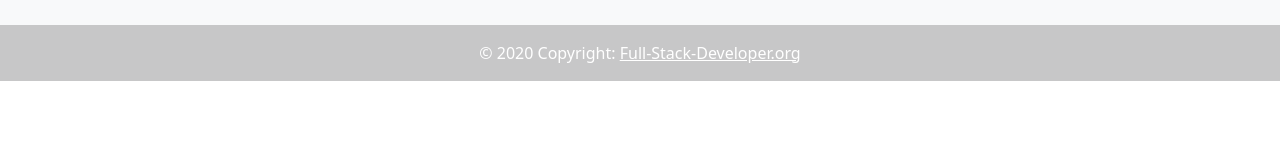
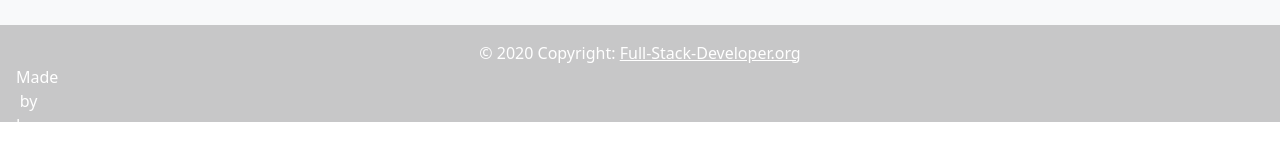
Before and after one commit to herratco/CoderHouse-1-of-4, a plain HTML site: page index.html in a window 1280 px wide. Shown: the part 1501-1662 px from the top of the page. Before the commit the page ends 1582 px from the top, so only its background shows below. Drawn offline with nearby package versions, Linux system fonts and the light colour scheme.

Commit message:
Add files via upload

```diff
--- a/index.html
+++ b/index.html
@@ -155,6 +155,7 @@
         <div class="text-center p-3" style="background-color: rgba(0, 0, 0, 0.2);">
           © 2020 Copyright:
           <a class="text-white" href="https://Full-Stack-Developer.org/">Full-Stack-Developer.org</a>
+          <p class="box">Made by Jorge Herran</p>
         </div>
         <!-- Copyright -->
       </footer>
```
